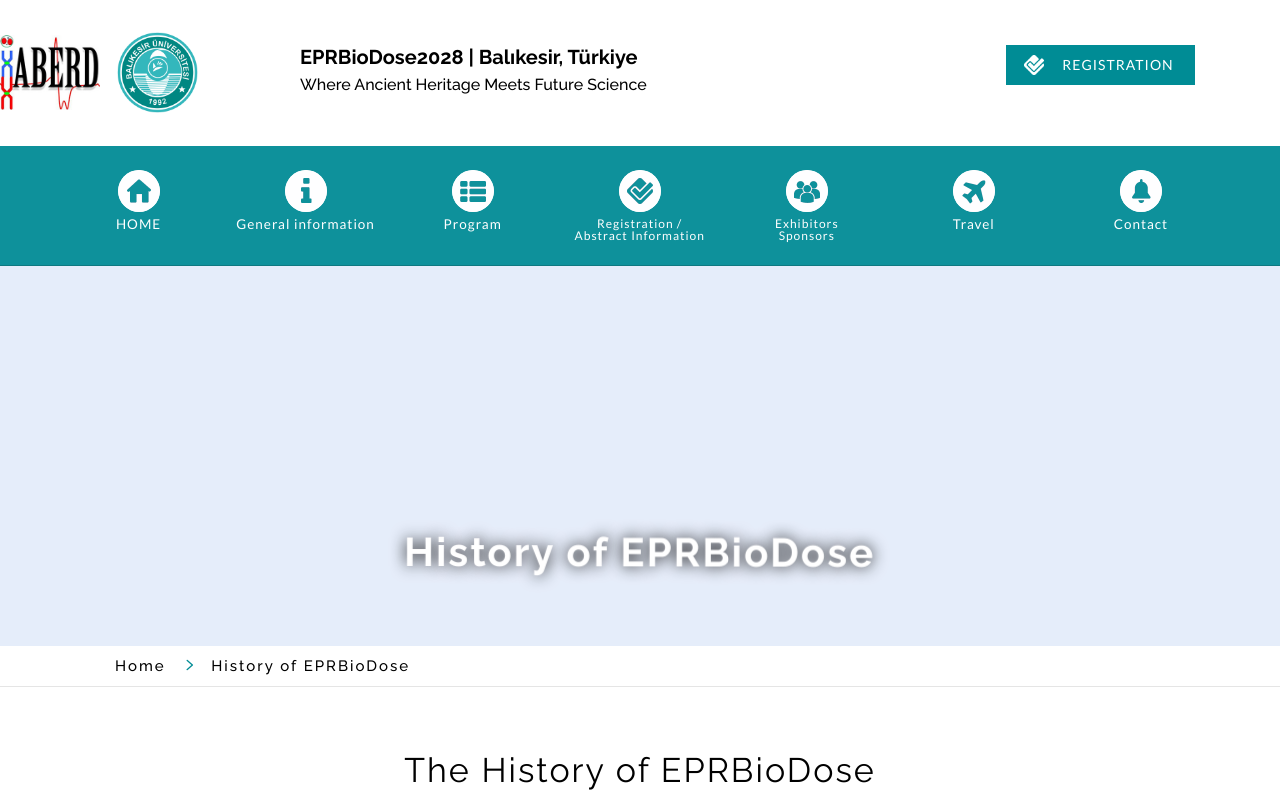
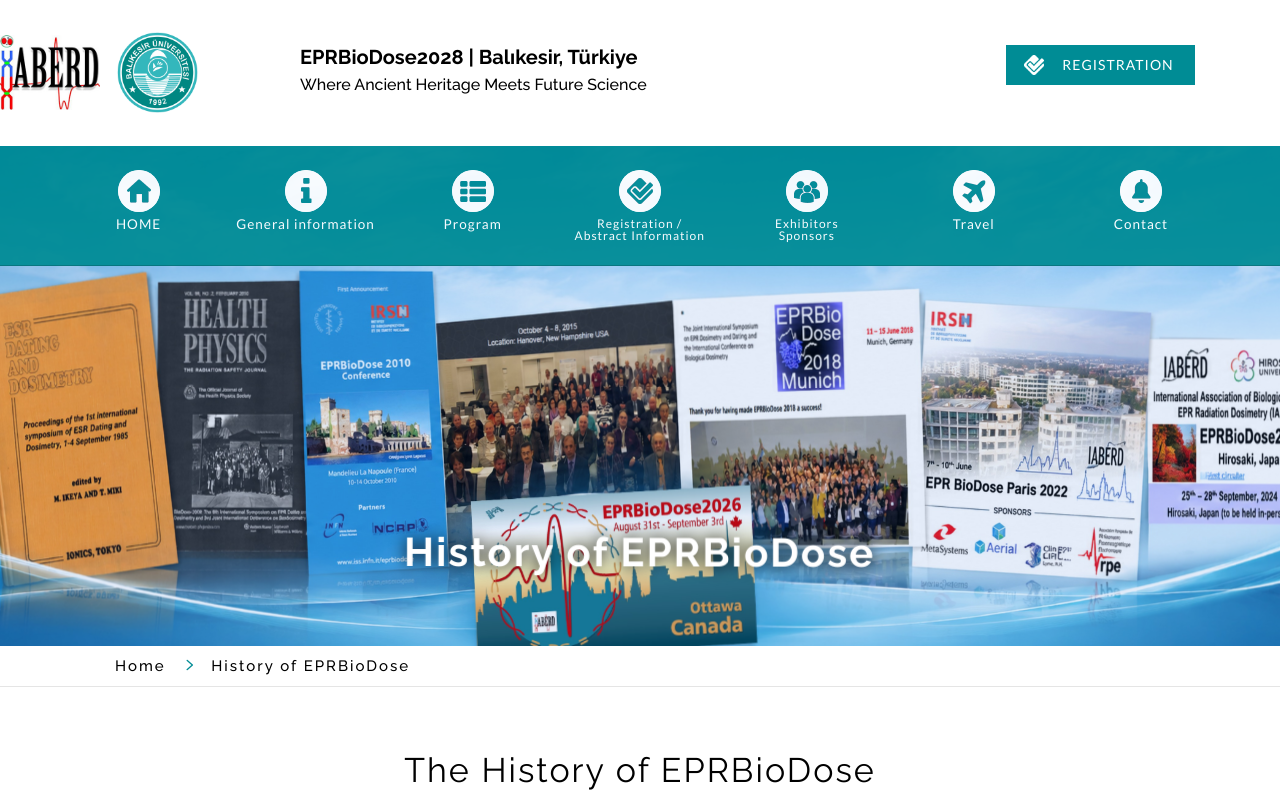
Before and after one commit to hasantuner/eprbiodose2028-test, a plain HTML site: page history.html in a window 1280 px wide. Shown: the top 800 px of the page. Drawn offline with Linux system fonts and the light colour scheme; files whose address does not match are found by name.

Commit message:
Add files via upload

```diff
--- a/history.html
+++ b/history.html
@@ -22,7 +22,7 @@
     <main>
     <div id="main_wrapper">
         <div id="main_title">
-            <div class="title_wrapper" style="background-image: url(./img/history_banner.png);">
+            <div class="title_wrapper" style="background-image: url(./img/history_banner.jpg);">
                 <h1>History of EPRBioDose</h1>
             </div>
 
```
